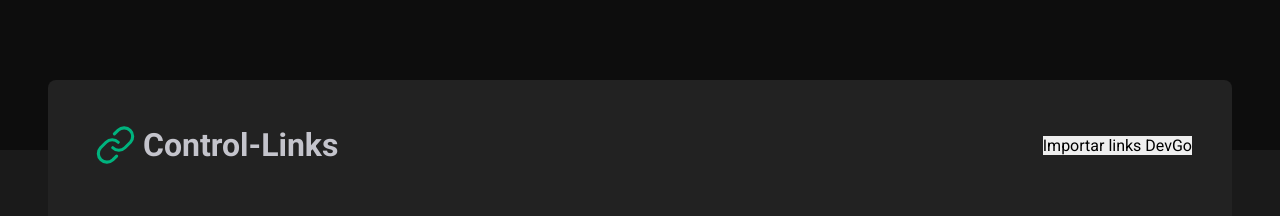
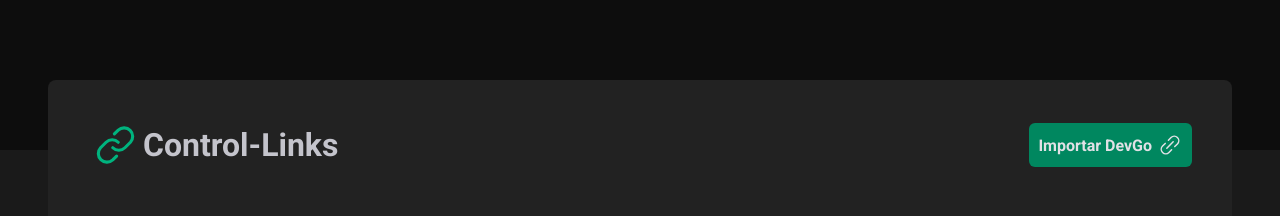
Before and after one commit to alexmoreira01/control-link-v2, a React (Vite) app in the folder web/: page / in a window 1280 px wide. Shown: the top 216 px of the page. Built offline with nearby package versions, Linux system fonts and the light colour scheme; no server answers.

Commit message:
Style: updating component styles

```diff
--- a/web/src/components/Header/index.tsx
+++ b/web/src/components/Header/index.tsx
@@ -21,11 +21,10 @@
 //     //     handleDesactiveLoading()
 //     //   }
 
-import { HeaderContainer } from "./styles";
+import { ButtonImport, HeaderContainer } from "./styles";
 
 import linkLogo from "../../assets/link.svg";
-import { Scroll, Timer } from "phosphor-react";
-import { NavLink } from "react-router-dom";
+import { LinkSimple } from "phosphor-react";
 
 export function Header() {
     return (
@@ -35,13 +34,14 @@ export function Header() {
                 <h1>Control-Links</h1>
             </div>
 
-            <button
+            <ButtonImport
 
             // onClick={handleImportLinkDevGo}
             >
-                Importar links DevGo
+                Importar DevGo
+                <LinkSimple size={24}/>
 
-            </button>
+            </ButtonImport>
         </HeaderContainer>
     );
 }
--- a/web/src/components/Header/styles.ts
+++ b/web/src/components/Header/styles.ts
@@ -11,30 +11,27 @@ export const HeaderContainer = styled.header`
     font-size: 1rem;
   }
 
-  nav {
+
+`;
+
+export const ButtonImport = styled.button`
+  border: 0;
+    padding: 0.6rem;
+    border-radius: 6px;
+
     display: flex;
-    gap: 0.5rem;
+    align-items: center;
+    justify-content: center;
+    color: ${(props) => props.theme["gray-100"]};
 
-    a {
-      width: 3rem;
-      height: 3rem;
+    gap: 0.4rem;
+    font-weight: bold;
 
-      display: flex;
-      justify-content: center;
-      align-items: center;
+    cursor: pointer;
 
-      color: ${(props) => props.theme["gray-100"]};
+    background: ${(props) => props.theme["green-500"]};
 
-      border-top: 3px solid transparent;
-      border-bottom: 3px solid transparent;
-
-      &:hover {
-        border-bottom: 3px solid ${(props) => props.theme["green-500"]};
-      }
-
-      &.active {
-        color: ${(props) => props.theme["green-500"]};
-      }
+    &:not(:disabled):hover {
+      background: ${(props) => props.theme["green-700"]};
     }
-  }
 `;
--- a/web/src/layout/DefaultLayout/styles.ts
+++ b/web/src/layout/DefaultLayout/styles.ts
@@ -18,7 +18,8 @@ export const LayoutContainer = styled.div`
 export const ContainerContent = styled.div`
   width: 74rem;
   max-width: 74rem;
-  height: calc(100vh - 8rem);
+  /* height: calc(100vh - 8rem); */
+  height: fit-content;
   margin: 5rem auto;
   padding: 2.5rem;
 
```
